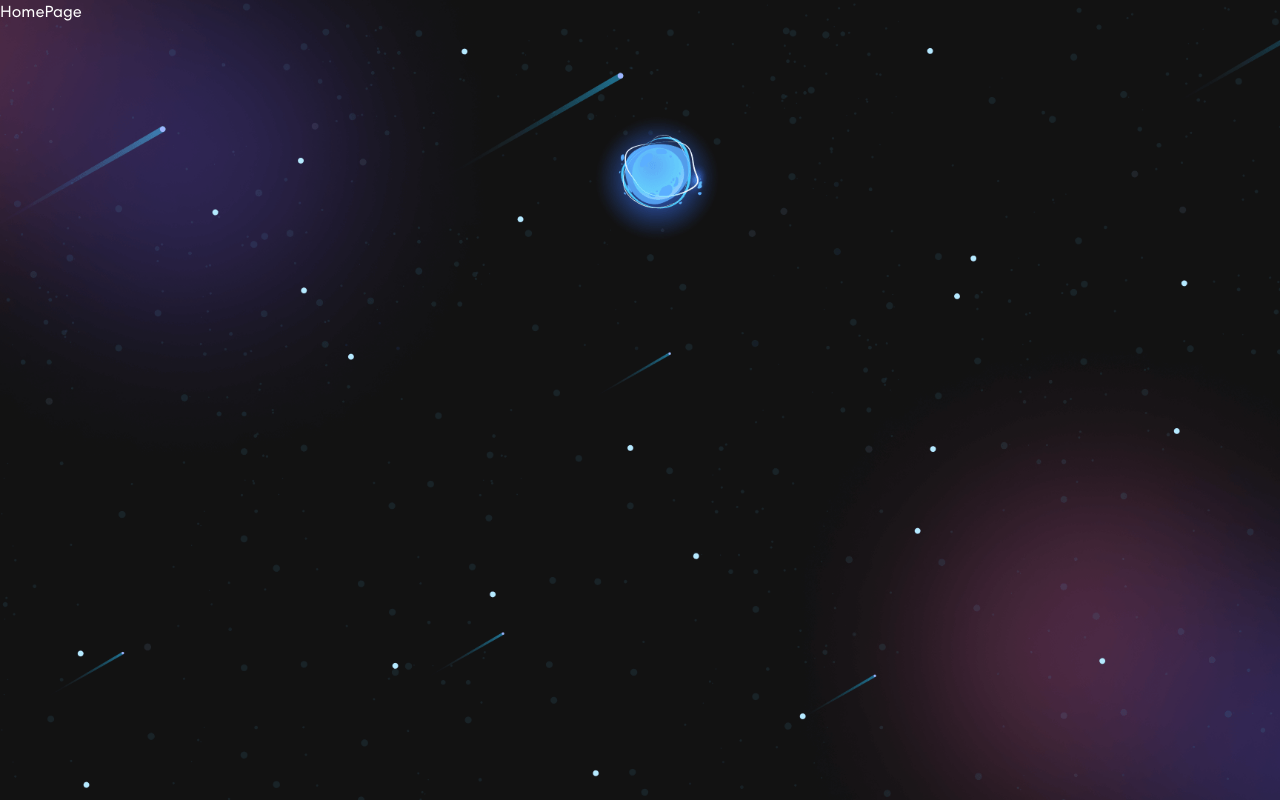
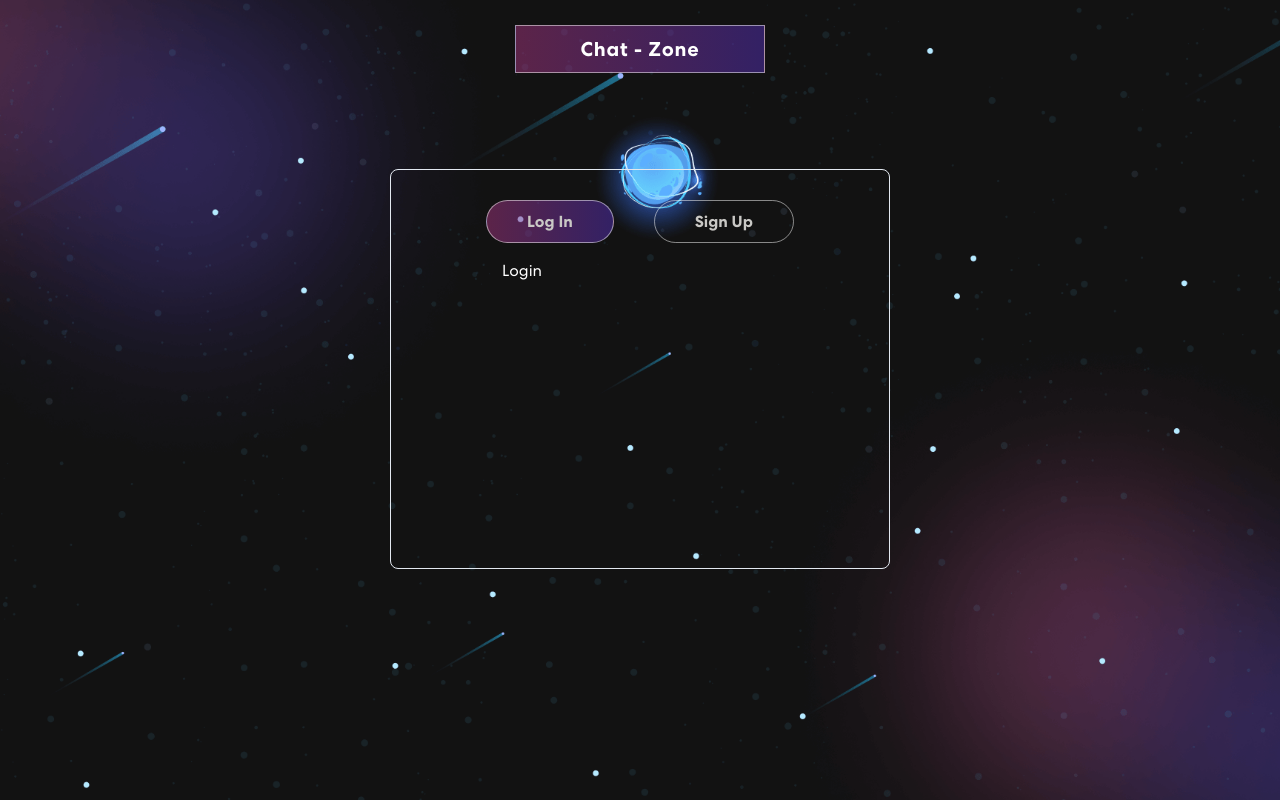
Before and after one commit to MuhdHanish/Chat-zone-client, a React (Create React App) app: page / in a window 1280 px wide. Built offline with nearby package versions, Linux system fonts and the light colour scheme.

Commit message:
Add a box of authvarifcation that contain login and sign up then give design also

```diff
--- a/package.json
+++ b/package.json
@@ -13,7 +13,9 @@
     "bootstrap": "^5.3.0",
     "framer-motion": "^10.12.16",
     "react": "^18.2.0",
+    "react-bootstrap": "^2.7.4",
     "react-dom": "^18.2.0",
+    "react-on-screen": "^2.1.1",
     "react-router-dom": "^6.12.1",
     "react-scripts": "5.0.1",
     "web-vitals": "^2.1.4"
--- a/src/App.css
+++ b/src/App.css
@@ -49,12 +49,38 @@ p, li, button, ul {
   text-decoration: none;
 }
 
+.container{
+ max-width: 1400px;
+ width: 100%;
+ margin: auto;
+ padding: 0 20px;
+}
 
 .App {
   min-height: 100vh;
-  display: flex;
   background-image: url('./assets/img/banner-bg.png');
   background-position:  center;
   background-size: cover;
   background-repeat: no-repeat;
 }
+
+.home-page {
+  display: flex;
+  align-items: center;
+  justify-content: center;
+}
+
+.home-page  .tagline {
+  display: flex;
+  align-items: center;
+  justify-content: center;
+  margin-top: 10%;
+  width: 250px;
+  font-weight: 700;
+  letter-spacing: 0.8px;
+  padding: 8px 10px;
+  background: linear-gradient(90.21deg, rgba(170, 54, 124, 0.5) -5.91%, rgba(74, 47, 189, 0.5) 111.58%);
+  border: 1px solid rgba(255, 255, 255, 0.5);
+  font-size: 20px;
+  margin-bottom: 16px;
+}
--- /dev/null
+++ b/src/components/AuthVarification/AuthVarification.css
@@ -0,0 +1,30 @@
+:root{
+ --tab-inside-color : #c9c8c5
+}
+
+.auth-form {
+ display: flex;
+ justify-content: center;
+ align-items: center;
+ margin-top: 80px;
+}
+
+.auth-form .form {
+ max-width: 500px;
+ width: 100%;
+ height: 400px;
+ padding: 20px;
+ display: flex;
+ justify-content: center;
+}
+
+.auth-form .form .tab-list {
+ display: flex;
+ margin-top: 10px;
+ gap:40px;
+}
+.auth-form .form .tab-list .tabs-inside {
+ padding: 10px 40px;
+ color: var(--tab-inside-color);
+ border: 1px solid rgba(255, 255, 255, 0.5);
+}
--- /dev/null
+++ b/src/components/AuthVarification/AuthVarification.jsx
@@ -0,0 +1,40 @@
+import { Box, Tab, TabList, TabPanel, TabPanels, Tabs } from "@chakra-ui/react";
+import React from "react";
+import "./AuthVarification.css";
+import Login from "../Login/Login";
+
+const AuthVarification = () => {
+  const selectedBg =
+    "linear-gradient(90.21deg, rgba(170, 54, 124, 0.5) -5.91%, rgba(74, 47, 189, 0.5) 111.58%)";
+  return (
+    <section className="auth-form">
+      <Box
+        bg={"transparent"}
+        className="form"
+        borderRadius={"lg"}
+        borderWidth={"1px"}
+      >
+        <Tabs variant="soft-rounded">
+          <TabList className="tab-list">
+            <Tab className="tabs-inside" _selected={{ bg: selectedBg }}>
+              Log In
+            </Tab>
+            <Tab className="tabs-inside" _selected={{ bg: selectedBg }}>
+              Sign Up
+            </Tab>
+          </TabList>
+          <TabPanels>
+            <TabPanel>
+            <Login/>
+            </TabPanel>
+            <TabPanel>
+              <p>two!</p>
+            </TabPanel>
+          </TabPanels>
+        </Tabs>
+      </Box>
+    </section>
+  );
+};
+
+export default AuthVarification;
--- /dev/null
+++ b/src/components/Login/Login.jsx
@@ -0,0 +1,9 @@
+import React from 'react'
+
+const Login = () => {
+  return (
+    <div>Login</div>
+  )
+}
+
+export default Login
--- a/src/pages/HomePage.jsx
+++ b/src/pages/HomePage.jsx
@@ -1,9 +1,19 @@
-import React from 'react'
+import { Col, Row } from "react-bootstrap";
+import AuthVarification from "../components/AuthVarification/AuthVarification";
 
 const HomePage = () => {
   return (
-    <div>HomePage</div>
-  )
-}
+    <section className="container">
+        <Row className="home-page">
+          <Col xs={12} md={6} xl={7}>
+            <span className="tagline">Chat - Zone</span>
+          </Col>
+        </Row>
+        <Row>
+          <AuthVarification/>
+        </Row>
+    </section>
+  );
+};
 
-export default HomePage
+export default HomePage;
```
Also changed, not shown: src/components/Login/Login.css (added), 1 other file (tests, documents, lock files or other folders).
